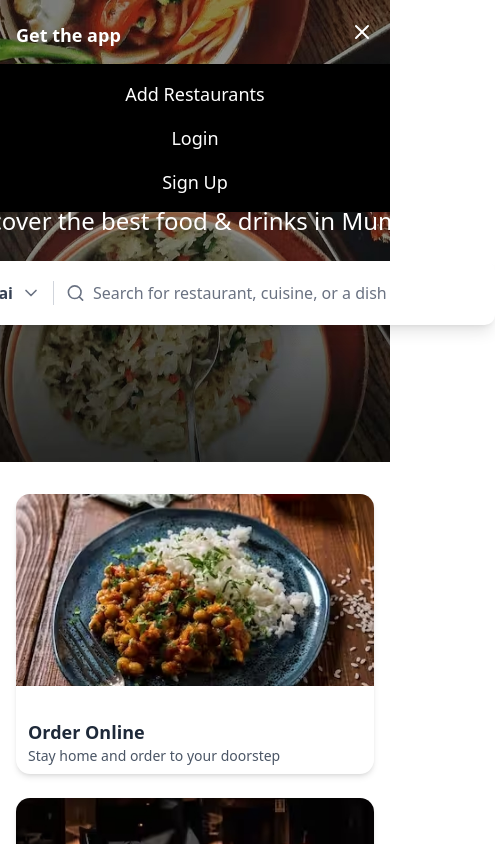
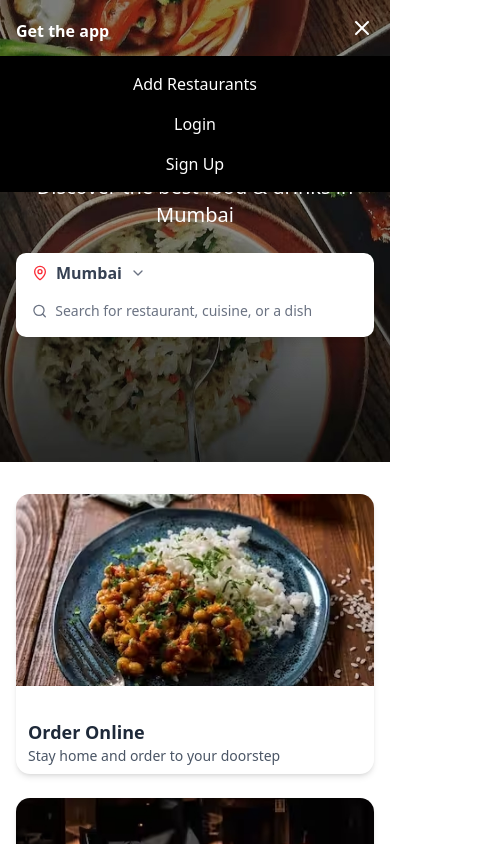
Before and after one commit to adityabhat09/zomato-ui-clone, a React (Vite) app in the folder vite-project/: page / in a window 390 px wide. Both pictures are taken after a click on the button "Toggle menu". Shown: the top 844 px of the page, 495 px wide, since content can reach past the window. Built offline with nearby package versions, Linux system fonts and the light colour scheme.

Commit message:
fixed responsiveness
removed horizontal scrolling on smaller devices

```diff
--- a/vite-project/src/components/Hero.jsx
+++ b/vite-project/src/components/Hero.jsx
@@ -13,26 +13,26 @@ const Hero = () => {
       <img className="w-full h-full object-cover" src={foodimg1} alt="food" />
 
       {/* Overlay content */}
-      <div className="absolute top-1/2 left-1/2 transform -translate-x-1/2 -translate-y-1/2 text-center text-white">
+      <div className="absolute top-1/2 left-1/2 transform -translate-x-1/2 -translate-y-1/2 text-center text-white w-full px-4 max-w-full">
         {/* Zomato Title */}
-        <h1 className="text-6xl font-bold tracking-wide">Zomato</h1>
+        <h1 className="text-4xl md:text-6xl font-bold tracking-wide">Zomato</h1>
 
         {/* Tagline */}
-        <p className="text-2xl mt-2">Discover the best food & drinks in {selectedLocation}</p>
+        <p className="text-xl md:text-2xl mt-2">Discover the best food & drinks in {selectedLocation}</p>
 
         {/* Search Box */}
-        <div className="mt-6 flex items-center bg-white p-3 rounded-lg shadow-lg w-[600px] mx-auto">
+        <div className="mt-6 flex flex-col sm:flex-row items-center bg-white p-2 sm:p-3 rounded-lg shadow-lg w-full max-w-[600px] mx-auto">
 
           {/* Location Selector */}
           <div
-            className="flex items-center gap-2 px-3 border-r border-gray-300 cursor-pointer relative"
+            className="flex items-center gap-2 px-2 sm:px-3 w-full sm:w-auto sm:border-r border-gray-300 cursor-pointer relative mb-2 sm:mb-0"
             onClick={() => setDropdownOpen(!dropdownOpen)}
             tabIndex={0}
             onBlur={() => setTimeout(() => setDropdownOpen(false), 100)}
           >
-            <MapPin className="text-red-500 w-5 h-5" />
+            <MapPin className="text-red-500 w-4 h-4 sm:w-5 sm:h-5" />
             <span className="text-gray-700 font-semibold">{selectedLocation}</span>
-            <ChevronDown className="text-gray-500 w-5 h-5" />
+            <ChevronDown className="text-gray-500 w-4 h-4 sm:w-5 sm:h-5" />
 
             {/* Dropdown list */}
             {dropdownOpen && (
@@ -54,12 +54,12 @@ const Hero = () => {
           </div>
 
           {/* Search Bar */}
-          <div className="flex items-center flex-1 px-3">
-            <Search className="text-gray-500 w-5 h-5" />
+          <div className="flex items-center flex-1 px-2 sm:px-3 w-full">
+            <Search className="text-gray-500 w-4 h-4 sm:w-5 sm:h-5" />
             <input
               type="text"
               placeholder="Search for restaurant, cuisine, or a dish"
-              className="w-full p-2 outline-none text-gray-700 placeholder-gray-500"
+              className="w-full p-2 outline-none text-gray-700 placeholder-gray-500 text-sm sm:text-base"
             />
           </div>
         </div>
--- a/vite-project/src/pages/LandingPage.jsx
+++ b/vite-project/src/pages/LandingPage.jsx
@@ -25,10 +25,10 @@ const LandingPage = () => {
   };
 
   return (
-    <div className="relative">
+    <div className="relative overflow-x-hidden w-full">
       {/* Navbar */}
-      <nav className="absolute top-0 left-0 w-full flex flex-wrap justify-between items-center px-4 sm:px-6 md:px-10 py-5 text-white bg-transparent z-10">
-        <div className="text-lg font-semibold">
+      <nav className="absolute top-0 left-0 w-full flex flex-wrap justify-between items-center px-4 sm:px-6 md:px-8 py-4 sm:py-5 text-white bg-transparent z-10">
+        <div className="text-base sm:text-lg font-semibold">
           <a href="https://play.google.com/store/apps/details?id=com.application.zomato&hl=en_IN" className="hover:underline">Get the app</a>
         </div>
 
@@ -44,7 +44,7 @@ const LandingPage = () => {
         </div>
 
         {/* Desktop navigation */}
-        <div className="hidden md:flex gap-6 text-lg">
+        <div className="hidden md:flex gap-4 lg:gap-6 text-base lg:text-lg">
           <Link to="/AddRest" className="hover:underline">Add Restaurants</Link>
           <a
             href="#"
@@ -72,18 +72,18 @@ const LandingPage = () => {
 
       {/* Mobile menu dropdown */}
       {isMenuOpen && (
-        <div className="absolute top-16 left-0 w-full md:hidden z-20 bg-black bg-opacity-80 py-4">
+        <div className="absolute top-14 sm:top-16 left-0 right-0 w-full md:hidden z-20 bg-black bg-opacity-80 py-4">
           <div className="flex flex-col items-center gap-4">
             <Link
               to="/AddRest"
-              className="text-white hover:underline text-lg"
+              className="text-white hover:underline text-base sm:text-lg"
               onClick={toggleMenu}
             >
               Add Restaurants
             </Link>
             <a
               href="#"
-              className="text-white hover:underline text-lg"
+              className="text-white hover:underline text-base sm:text-lg"
               onClick={(e) => {
                 e.preventDefault();
                 setIsLoginOpen(true);
@@ -94,7 +94,7 @@ const LandingPage = () => {
             </a>
             <a
               href="#"
-              className="text-white hover:underline text-lg"
+              className="text-white hover:underline text-base sm:text-lg"
               onClick={(e) => {
                 e.preventDefault();
                 setIsSignUpOpen(true);
@@ -118,7 +118,7 @@ const LandingPage = () => {
       <Hero />
 
 
-      <div className="container mx-auto px-4 md:px-10 lg:px-40">
+      <div className="w-full px-4 sm:px-6 md:px-8 lg:px-12 xl:px-20 mx-auto">
         {/* zomato cards section */}
         <ZomatoCards/>
 
@@ -133,8 +133,8 @@ const LandingPage = () => {
       <GetZomato/>
 
       {/* Explore options near me section */}
-      <div className="bg-gray-50">
-        <div className="container mx-auto px-4 md:px-10 lg:px-40">
+      <div className="bg-gray-50 w-full">
+        <div className="w-full px-4 sm:px-6 md:px-8 lg:px-12 xl:px-20 mx-auto">
           <ExploreOptn/>
         </div>
       </div>
@@ -146,5 +146,4 @@ const LandingPage = () => {
     </div>
   )
 }
-
-export default LandingPage
+export default LandingPage;
```
